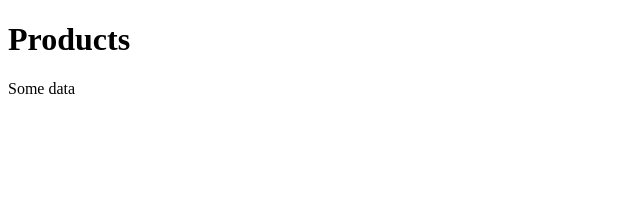
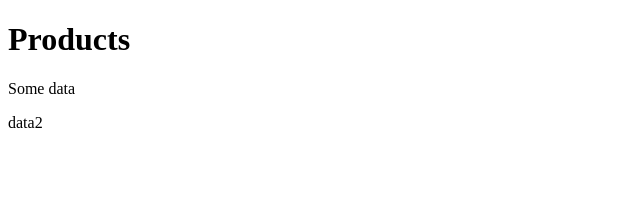
Before and after one commit to AleksandrPolishchuk/eShopApp, a Next.js app: page / in a window 1280 px wide. Shown: the top 204 px of the page, without its empty margins (0-640 px from the left). Built offline with nearby package versions, Linux system fonts and the light colour scheme.

Commit message:
test index

```diff
--- a/src/pages/index.js
+++ b/src/pages/index.js
@@ -9,6 +9,7 @@ export default function HomePage() {
                             Products
                         </h1>
                         <p className = "section-subtitle">Some data</p>
+                        <p>data2</p>
                     </div>
                 </div>
             </div>
```
